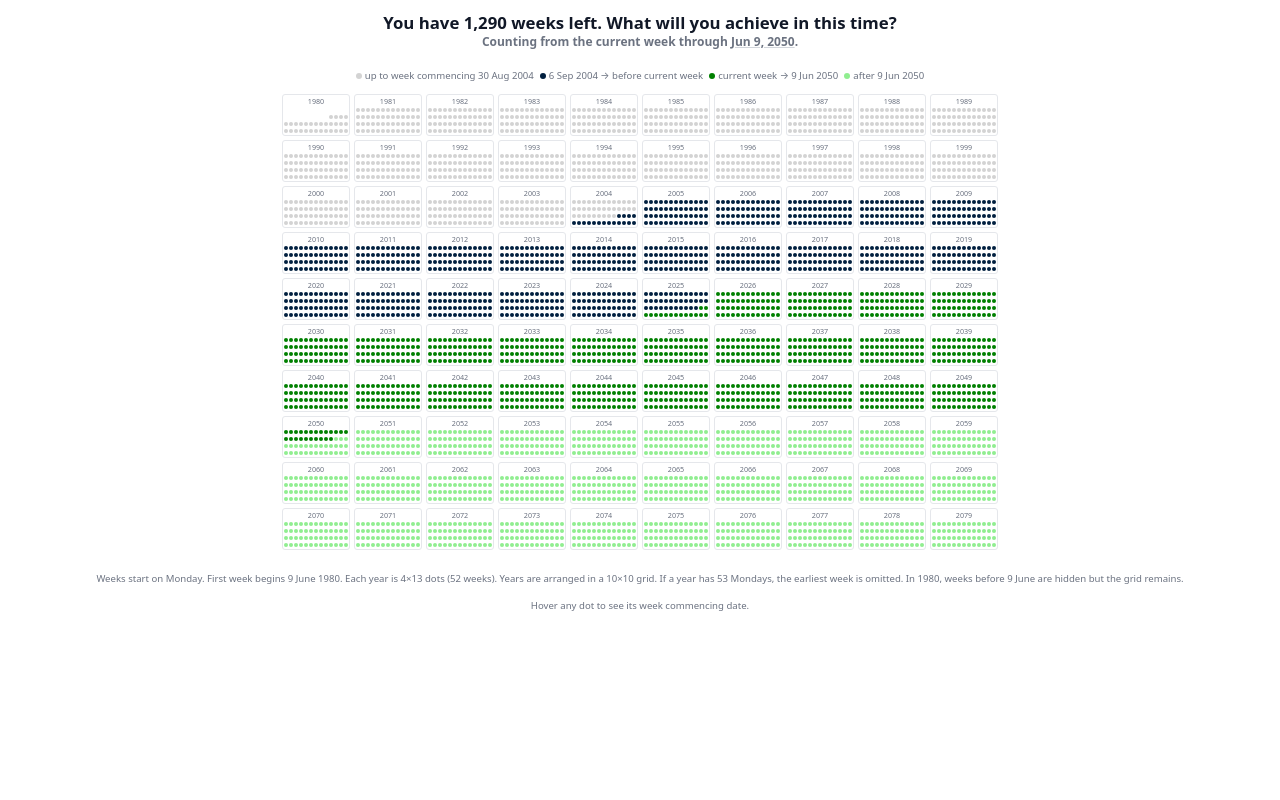
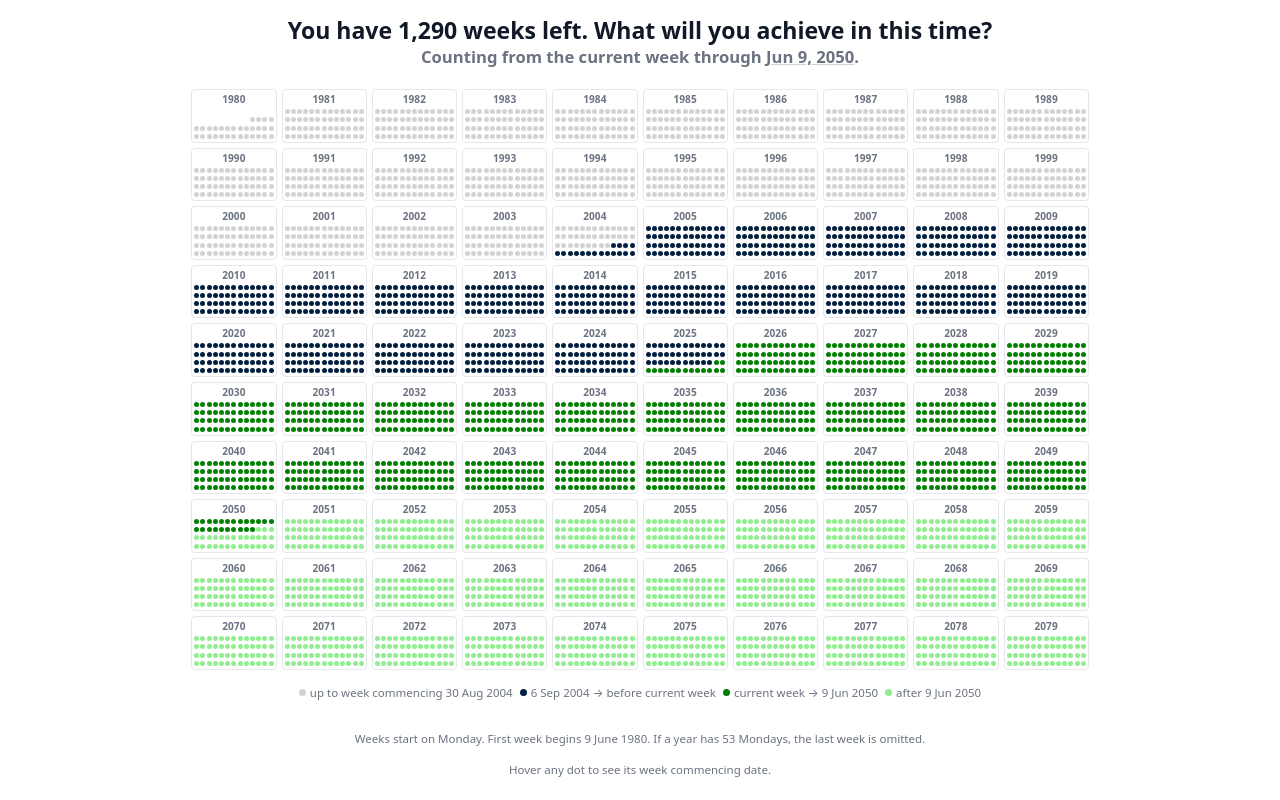
Before and after one commit to mlenarcik/html_site, a plain HTML site: page index.html in a window 1280 px wide. Drawn offline with Linux system fonts and the light colour scheme.

Commit message:
Update index.html

```diff
--- a/index.html
+++ b/index.html
@@ -17,35 +17,38 @@
       --muted: #6b7280;
     }
     html, body { background: var(--bg); margin: 0; font-family: ui-sans-serif, system-ui, -apple-system, Segoe UI, Roboto, Helvetica, Arial, "Apple Color Emoji", "Segoe UI Emoji"; color: var(--text);}
-    header{padding: 0.75rem 0.5rem; text-align:center;}
-    h1{margin:0; font-size: 1.05rem; font-weight: 700; line-height:1.3;}
-    .wrap{padding: 0.25rem; display:flex; justify-content:center;}
+    header{padding: 1rem 0.5rem; text-align:center;}
+    h1{margin:0; font-size: 1.44rem; font-weight: 700; line-height:1.3;} /* 15% larger */
+    .wrap{padding: 0.35rem; display:flex; justify-content:center;}
 
     /* 10x10 arrangement of years */
     .years{
       display: grid;
       grid-template-columns: repeat(10, min-content);
       grid-auto-rows: auto;
-      gap: 4px;
+      gap: 5px;
     }
 
     .year{
       border: 1px solid var(--border);
-      border-radius: 3px;
-      padding: 1px;
+      border-radius: 4px;
+      padding: 2px;
       display: grid;
       grid-template-rows: auto 1fr;
     }
 
     .year-head{
-      margin-bottom:1px;
-      font-size: .45rem; color: var(--muted); text-align:center;
+      margin-bottom:2px;
+      font-size: .63rem; /* 15% larger */
+      color: var(--muted);
+      text-align:center;
+      font-weight: 700; /* bold year numbers */
     }
 
     /* layout per year: 4 x 13 weeks */
-    .weeks{ display:grid; grid-template-columns: repeat(13, 1fr); grid-auto-rows: 6px; gap: 1px;}
+    .weeks{ display:grid; grid-template-columns: repeat(13, 1fr); grid-auto-rows: 7px; gap: 1.2px;}
 
-    .dot{ width: 4px; height: 4px; border-radius: 9999px; background: var(--dot); margin:auto;}
+    .dot{ width: 5px; height: 5px; border-radius: 9999px; background: var(--dot); margin:auto;}
     .dot.empty{ visibility: hidden; }
 
     .c-light-grey{ background: var(--light-grey); }
@@ -53,12 +56,12 @@
     .c-green{ background: var(--green); }
     .c-light-green{ background: var(--light-green); }
 
-    .legend{ display:flex; gap:6px; align-items:center; justify-content:center; flex-wrap:wrap; padding: 0.5rem 0.25rem; font-size:.6rem}
-    .legend-item{ display:flex; align-items:center; gap:3px; color: var(--muted); }
-    .legend .sw{ width: 6px; height: 6px; border-radius: 9999px; }
+    .legend{ display:flex; gap:7px; align-items:center; justify-content:center; flex-wrap:wrap; padding: 0.6rem 0.25rem; font-size:.72rem}
+    .legend-item{ display:flex; align-items:center; gap:4px; color: var(--muted); }
+    .legend .sw{ width: 7px; height: 7px; border-radius: 9999px; }
 
-    .below{ text-align:center; color: var(--muted); font-size: .6rem; padding: .5rem .5rem 0;}
-    .hint{ font-size: .6rem; color: var(--muted); text-align:center; padding: .25rem 0 .5rem;}
+    .below{ text-align:center; color: var(--muted); font-size: .72rem; padding: .6rem .5rem 0;}
+    .hint{ font-size: .72rem; color: var(--muted); text-align:center; padding: .3rem 0 .6rem;}
 
     /* (Optionally) style for config anchors if shown */
     .visually-hidden{ position:absolute; left:-9999px; width:1px; height:1px; overflow:hidden; }
@@ -79,6 +82,10 @@
     <h1 id="title">You have … weeks left. What will you achieve in this time?</h1>
   </header>
 
+  <div class="wrap">
+    <div id="grid" class="years" role="grid" aria-label="Years in weeks"></div>
+  </div>
+
   <div class="legend" aria-label="Legend">
     <div class="legend-item"><span class="sw" style="background:#d3d3d3"></span> up to week commencing 30 Aug 2004</div>
     <div class="legend-item"><span class="sw" style="background:#001f3f"></span> 6 Sep 2004 → before current week</div>
@@ -86,11 +93,7 @@
     <div class="legend-item"><span class="sw" style="background:#90ee90"></span> after 9 Jun 2050</div>
   </div>
 
-  <div class="wrap">
-    <div id="grid" class="years" role="grid" aria-label="Years in weeks"></div>
-  </div>
-
-  <p class="below">Weeks start on Monday. First week begins 9 June 1980. Each year is 4×13 dots (52 weeks). Years are arranged in a 10×10 grid. If a year has 53 Mondays, the earliest week is omitted. In 1980, weeks before 9 June are hidden but the grid remains.</p>
+  <p class="below">Weeks start on Monday. First week begins 9 June 1980. If a year has 53 Mondays, the last week is omitted.</p>
   <p class="hint">Hover any dot to see its week commencing date.</p>
 
   <script>
@@ -138,11 +141,11 @@
       if (weeksLeft < 0) weeksLeft = 0;
     }
     const title = document.getElementById('title');
-    const targetLink = `<a class="title-link" href="#cfg-green-until" title="Jump to date config">${fmt(GREEN_UNTIL)}</a>`;
+    const targetLink = `<a class=\"title-link\" href=\"#cfg-green-until\" title=\"Jump to date config\">${fmt(GREEN_UNTIL)}</a>`;
     title.innerHTML = `You have ${weeksLeft.toLocaleString()} weeks left. What will you achieve in this time?`;
     // Append second line with linked target date
     const small = document.createElement('div');
-    small.style.fontSize = '.75rem';
+    small.style.fontSize = '1.04rem'; /* 15% larger than previous .9rem */
     small.style.color = 'var(--muted)';
     small.innerHTML = `Counting from the current week through ${targetLink}.`;
     title.appendChild(small);
@@ -157,8 +160,8 @@
       for (let d = new Date(firstMon); d <= lastOfYear; d = addWeeks(d,1)){
         arr.push(new Date(d));
       }
-      // If 53 Mondays occur, drop the earliest so the last week of the year remains visible
-      while (arr.length > 52) arr.shift();
+      // If 53 Mondays occur, drop the last so only 52 weeks remain
+      while (arr.length > 52) arr.pop();
 
       if (year === FIRST_YEAR){
         const visible = arr.filter(d => d >= START_DATE);
```
